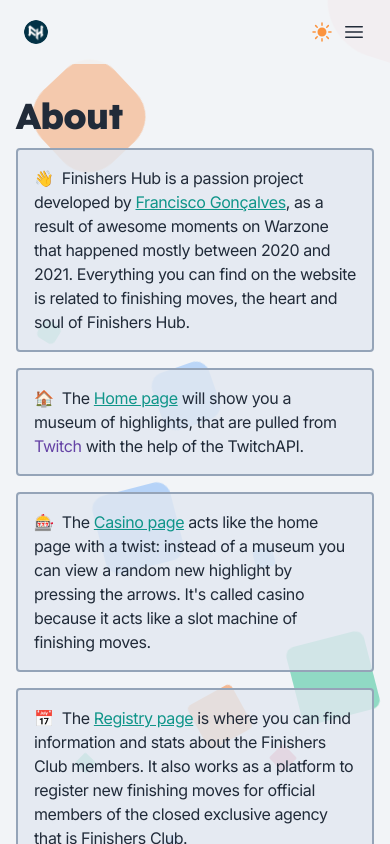
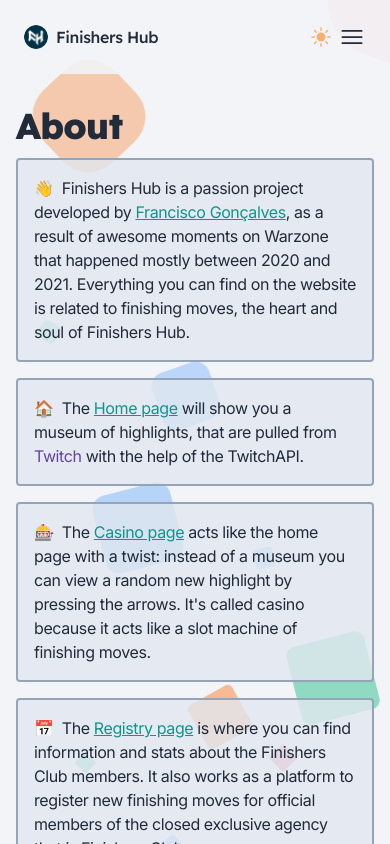
Before and after one commit to kiko-g/finishershub, a Next.js app: page /about in a window 390 px wide. Both pictures are taken after a click on the switch "Toggle Dark Mode". Shown: the top 844 px of the page. Built offline with nearby package versions, Linux system fonts and the light colour scheme.

Commit message:
update: admin page moved to settings icon

```diff
--- a/components/layout/DarkModeSwitch.tsx
+++ b/components/layout/DarkModeSwitch.tsx
@@ -14,7 +14,7 @@
           aria-label="Toggle Dark Mode"
           checked={enabled}
           onChange={() => setEnabled(!enabled)}
-          className={`${enabled ? 'animate-dark' : 'animate-light'} rounded-full`}
+          className={`${enabled ? 'animate-dark' : 'animate-light'} rounded-full p-0 md:p-[4px]`}
         >
           {enabled ? (
             <MoonIcon
@@ -25,8 +25,8 @@
           ) : (
             <SunIcon
               aria-hidden="true"
-              className="ease block h-6 w-6 text-orange-400 transition duration-150
-              hover:text-orange-500/80 md:h-8 md:w-8"
+              className="ease block h-6 w-6 text-orange-400/70 transition duration-150
+              hover:text-orange-500/90 md:h-8 md:w-8"
             />
           )}
         </Switch>
--- a/components/layout/Navbar.tsx
+++ b/components/layout/Navbar.tsx
@@ -10,7 +10,7 @@
   BoltIcon,
   Bars3Icon,
   XMarkIcon,
-  BuildingLibraryIcon,
+  WrenchScrewdriverIcon,
 } from '@heroicons/react/24/outline'
 
 const navigation = [
@@ -62,7 +62,7 @@
                 open ? 'p-0' : 'p-2'
               } relative flex items-center justify-between md:py-0`}
             >
-              <Hamburger open={open} />
+              <Hamburger title={siteTitle} open={open} />
               <Header title={siteTitle} location={location} />
             </div>
             <Mobile location={location} />
@@ -74,28 +74,21 @@
 }
 
 type HamburgerProps = {
+  title: string
   open: boolean
 }
 
-function Hamburger({ open }: HamburgerProps) {
+function Hamburger({ title, open }: HamburgerProps) {
   return (
     <div
       className={`z-50 md:hidden ${
         open
-          ? 'absolute top-2 right-2 my-auto flex h-6 items-center justify-end gap-x-2'
-          : 'flex w-full items-center justify-between'
+          ? 'absolute top-2 right-2 my-auto flex h-6 items-center justify-end gap-x-3'
+          : 'flex w-full items-center justify-between gap-x-3'
       }`}
     >
-      <Link href="/">
-        {open ? (
-          <Image
-            className="avatar top-0.5 rounded-full"
-            width={20}
-            height={20}
-            src={avatar}
-            alt="Finishers Hub"
-          />
-        ) : (
+      {open ? null : (
+        <Link href="/" className="flex items-center gap-x-2">
           <Image
             className="avatar rounded-full"
             width={24}
@@ -103,23 +96,34 @@
             src={avatar}
             alt="Finishers Hub"
           />
-        )}
-      </Link>
-
+          <h3 className="tracking-tight">{title}</h3>
+        </Link>
+      )}
       <div className="flex items-center gap-x-2">
+        {open ? (
+          <Link href="/admin" className="group">
+            <WrenchScrewdriverIcon
+              className="h-7 w-7 py-[1px] text-slate-600 transition group-hover:text-primary
+          dark:text-slate-300 dark:group-hover:text-primary"
+            />
+          </Link>
+        ) : null}
         <DarkModeSwitch />
-        <Disclosure.Button className="group text-gray-800 transition duration-200 ease-in dark:text-white md:hidden">
+        <Disclosure.Button
+          className="group -ml-[3px] py-[3px] text-gray-800 transition duration-200
+        ease-in dark:text-white md:hidden"
+        >
           <span className="sr-only">Open nav menu</span>
           {open ? (
             <XMarkIcon
-              className="ease block h-6 w-6 transition duration-200
-              group-hover:text-sky-500 dark:group-hover:text-sky-300"
+              className="ease block h-7 w-7 transition duration-200
+              group-hover:text-rose-600 dark:group-hover:text-rose-500"
               aria-hidden="true"
             />
           ) : (
             <Bars3Icon
-              className="ease block h-6 w-6 transition duration-200
-            group-hover:text-sky-500 dark:group-hover:text-sky-300"
+              className="ease block h-7 w-7 transition duration-200
+            group-hover:text-primary dark:group-hover:text-secondary"
               aria-hidden="true"
             />
           )}
@@ -146,7 +150,7 @@
             height={24}
             className="z-20 inline-flex rounded-full transition"
           />
-          <h3 className="text-xs font-bold tracking-tighter duration-150 lg:text-base">{title}</h3>
+          <h3 className="text-sm font-bold tracking-tighter duration-150 lg:text-base">{title}</h3>
         </Link>
       </div>
 
@@ -172,7 +176,13 @@
         )}
       </div>
 
-      <div className="hidden self-center md:inline-flex">
+      <div className="hidden self-center md:inline-flex md:items-center md:justify-center md:gap-x-2">
+        <Link href="/admin" className="group">
+          <WrenchScrewdriverIcon
+            className="h-7 w-7 text-slate-600
+          transition group-hover:text-primary dark:text-slate-300 dark:group-hover:text-primary"
+          />
+        </Link>
         <DarkModeSwitch />
       </div>
     </div>
```
